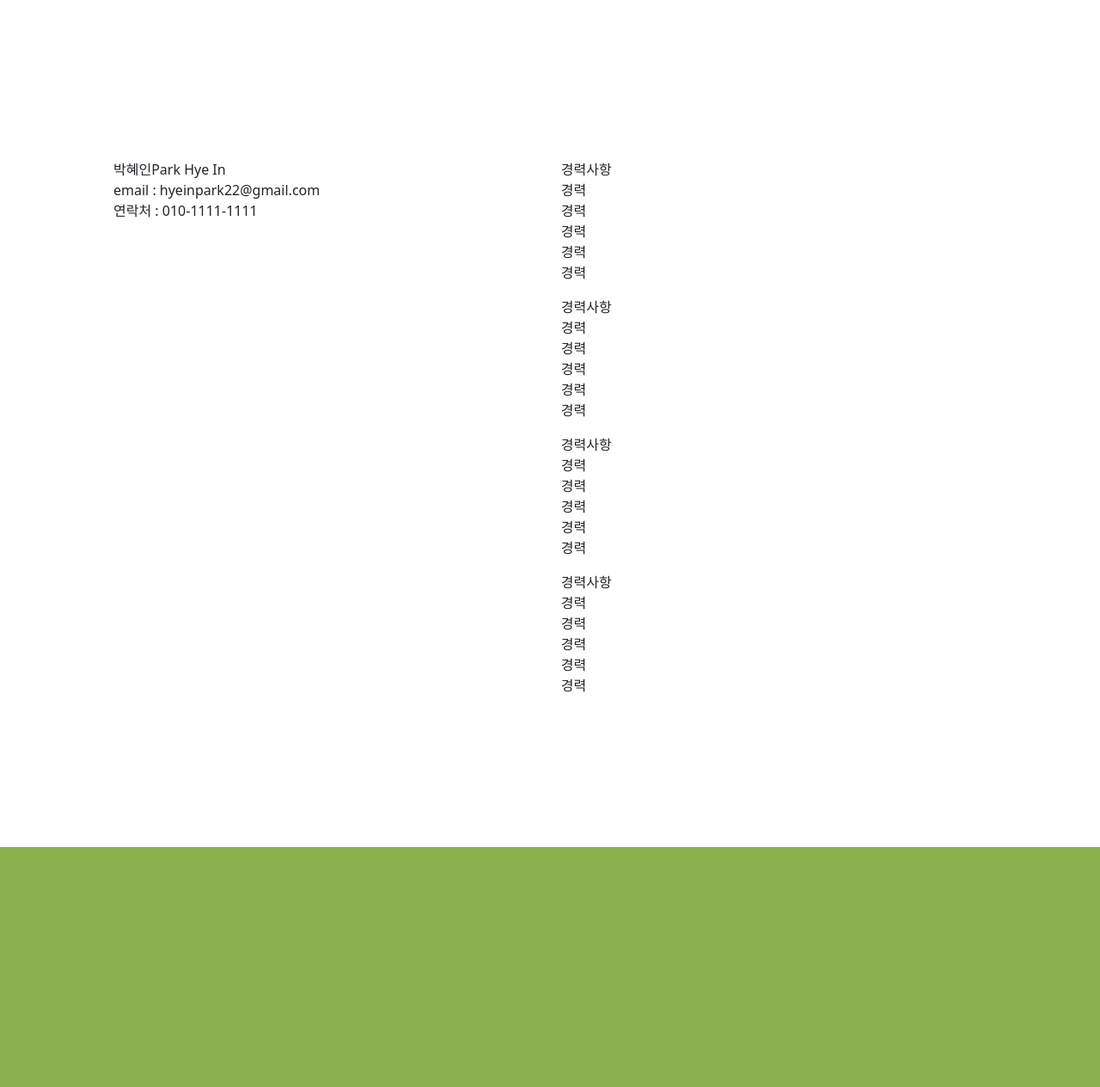
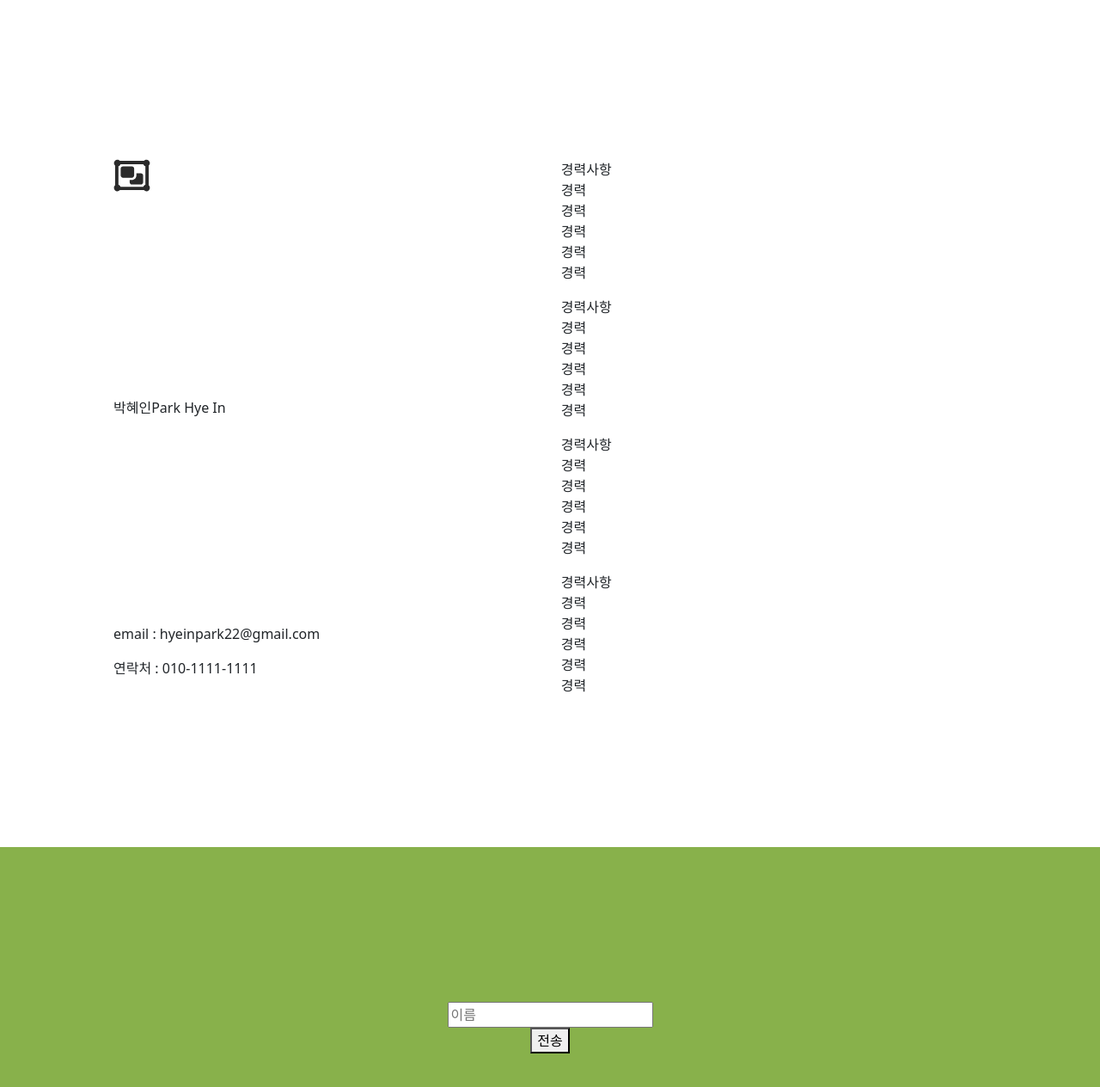
Before and after one commit to HYEIN-SEP/portfolio, a plain HTML site: page aboutMe.html in a window 1280 px wide. Shown: the part 410-1674 px from the top of the page at 86% size. Drawn offline with nearby package versions, Linux system fonts and the light colour scheme; a web font is replaced by a local one.

Commit message:
[feat]index 말풍선 js수정, aboutme  css 수정

```diff
--- a/aboutMe.html
+++ b/aboutMe.html
@@ -41,11 +41,14 @@
       <span class="title">About me</span>
       <div class="aboutme">
         <div class="name">
-          <span>박혜인</span><span>Park Hye In</span>
-          <ul>
-            <li>email : hyeinpark22@gmail.com</li>
-            <li>연락처 : 010-1111-1111</li>
-          </ul>
+          <div><img src="/images/design.svg" alt=""></div>
+          <div>
+            <span>박혜인</span><span>Park Hye In</span>
+          </div>
+          <div class="email">
+            <p>email : hyeinpark22@gmail.com</p>
+            <p>연락처 : 010-1111-1111</p>
+          </div>
         </div>
         <div class="career">
           <ul>경력사항
@@ -85,6 +88,10 @@
   </main>
   <footer>
     <div class="container f_cont">
+      <form action="">
+        <input type="text" placeholder="이름">
+      </form>
+      <button>전송</button>
 
     </div>
   </footer>
--- a/css/aboutMe.css
+++ b/css/aboutMe.css
@@ -167,7 +167,16 @@ header {
 .name {
   height: 100vh;
   padding-left: 50px;
+  display: flex;
+  flex-direction: column;
+  justify-content: space-between;
 }
+
+.email{
+  padding-bottom: 180px;
+}
+
+
 
 
 
--- a/js/main.js
+++ b/js/main.js
@@ -30,18 +30,13 @@ $('.pf_icon').click(function () {
   $('#pf_cont_' + idx).siblings().removeClass('active');
 })
 
-// 현재가 0 다음게 1
-// 현재가 1 다음게 2
-// 현재가 2 다음게 3
-// 현재가 3 다음게 없음
+let slides = $('.msg li'),
+  next = $('.next');
 
-// 현재 = 0
-// console.log($('.msg').index())
 
-// let idx = 0;
-// let crt = $('.msg li').eq();
-
-// $('.next').click(function(){
-//   if()
-
-// })
+next.click(function () {
+  for (i = 0; i < slides.length; i++) {
+    slides.eq(i).css({ transform: 'translateX(' + (-100 * i) + '%)' })
+  }
+  next.hide();
+})
```
Also changed, not shown: css/main.css (+4 -4 lines), index.html (+1 -1 lines).
